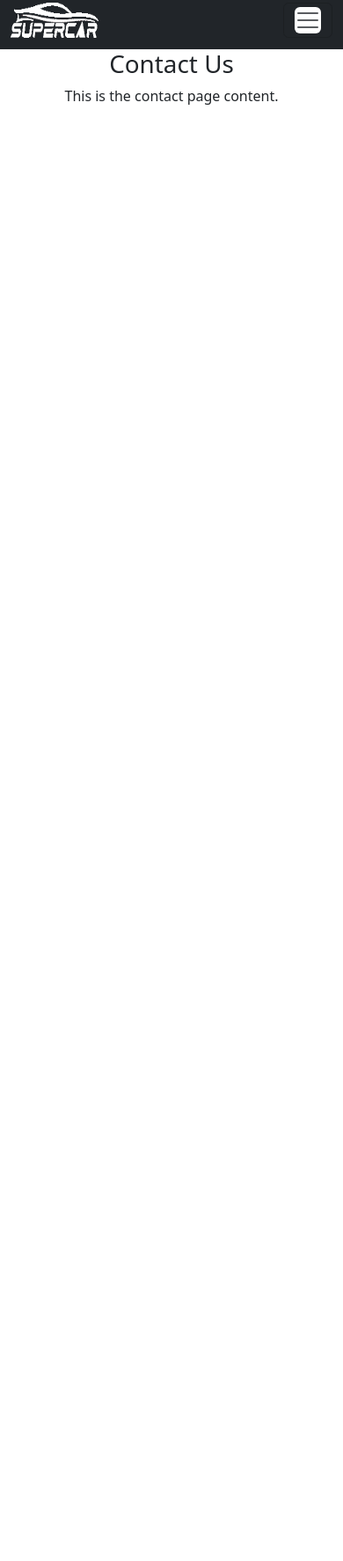
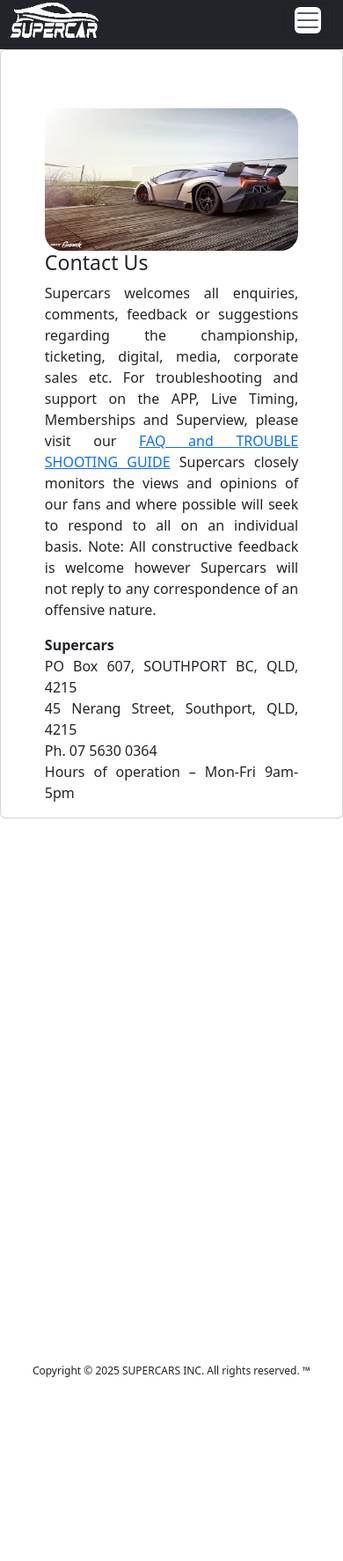
Before and after one commit to xrey77/laravel12_vue_postgre, a Laravel app: page /contact in a window 390 px wide. Shown: the whole page at 88% size. Before the commit the page ends 119 px from the top, so only its background shows below. Run offline with Laravel 12, Linux system fonts and the light colour scheme; style sheets or scripts are compiled from the project's sources; parts of the project's set-up code (start-up, migrations or seed data) failed here and were passed over; some libraries are stand-ins or nearby versions.

Commit message:
Laravel 12 Vue-Typescript and PosgreSql Proj

```diff
--- a/resources/js/Layouts/AppLayout.vue
+++ b/resources/js/Layouts/AppLayout.vue
@@ -1,7 +1,6 @@
 <script setup>
   import 'bootstrap/dist/css/bootstrap.min.css';
   import 'bootstrap/dist/js/bootstrap.bundle.min.js';
-  import { RouterView } from 'vue-router';
   import Header from '../components/Header.vue';
 </script>
 
--- a/resources/js/pages/About.vue
+++ b/resources/js/pages/About.vue
@@ -1,16 +1,75 @@
 <template>
   <main>
-  <div class="text-center">
-    <h1>About Us</h1>
-    <p>This is the about page content.  {{ctr}}</p>
-  </div>
+    <div class="card mt-2">
+      <div class="card-body">
+      <img class="about" src="/images/about.png" alt="" />
+      <div class="card-text">
+        <h3>About Us</h3>
+        Our supercar, also known as an exotic car, is a street-legal sports car with race track-like power, speed, and handling, plus a certain subjective cachet linked to pedigree and/or exclusivity. The term 'supercar' is frequently used for the extreme fringe of powerful, low-bodied mid-engine luxury sportscars. A low-profile car may have limited ground clearance, but a handling-favorable center of gravity and a smaller frontal area than a front engined car. These characteristics can reduce supercars' aerodynamic drag, enabling higher top speeds. Since the 2000s, the term hypercar has come into use for the highest-performance supercars.
+        <br/><br/>
+        <p>
+          Supercars often serve as the flagship model within a vehicle manufacturer's sports car range and typically feature various performance-related technology derived from motorsports. Some examples include the Ferrari 458 Italia, Lamborghini Aventador, and McLaren 720S.
+        </p>
+        <p>
+          Automotive journalism typically reserves the predicate 'hypercar' for low (two- to low 4-figure) production-number cars, built over and above the marque's typical product line-up and carrying 21st century sales prices often exceeding a million euros, dollars, or pounds. Examples include the Porsche Carrera GT, Ford GT, and Ferrari F40/F50/Enzo lineage. Only a few car makers, like Bugatti and Koenigsegg, exclusively make hypercars.
+        </p>
+      </div>
+    </div>
+    </div>
+    <div class="footer">
+    <Footer class="mt-10"/>
+    </div>
 </main>
 </template>
 
+<style lang="scss">
+.footer {
+  height: 20vh !important;
+}
+.mt-10 {
+  padding-top: 20% !important;
+}
+.about {
+  width: 90% !important;
+  height: 57vh !important;
+  margin-left: 5%;
+  object-fit: fill;
+  border-radius: 20px;
+}
+.card-text {
+  margin-left: 5%;
+  margin-right: 5%;
+  text-align: justify;
+
+}
+
+@media (max-width: 991.98px) {
+  .about {
+    margin-top: 50px;
+    width: 90% !important;
+    height: 60% !important;
+    object-fit: cover;
+    border-radius: 20px;
+  }
+  .footer {
+    height: 100vh !important;
+  }
+
+  .mt-10 {
+    padding-top: 73vh !important;
+  }
+
+ }
+</style>
+
 <script lang="ts">
 import { defineComponent} from 'vue';
+import Footer from '@/components/Footer.vue';
 
 export default defineComponent({
     name: 'About-Page',
+    components: {
+      Footer,
+    }
 });
 </script>
--- a/resources/js/pages/Contact.vue
+++ b/resources/js/pages/Contact.vue
@@ -1,16 +1,86 @@
 <template>
   <main>
-  <div class="text-center">
-    <h1>Contact Us</h1>
-    <p>This is the contact page content.{{contactCtr}}</p>
-  </div>
+    <div class="card">
+      <div class="card-body">
+        <div class="card-text">
+          <img class="contact" src="/images/3.jpeg" alt=""/>
+          <h3 class="card-text">Contact Us</h3>
+          <p class="card-text">
+            Supercars welcomes all enquiries, comments, feedback or suggestions regarding the championship, ticketing, digital, media, corporate sales etc.
+
+            For troubleshooting and support on the APP, Live Timing, Memberships and Superview, please visit our <a href="#">FAQ and TROUBLE SHOOTING GUIDE</a>
+
+            Supercars closely monitors the views and opinions of our fans and where possible will seek to respond to all on an individual basis.
+
+            Note: All constructive feedback is welcome however Supercars will not reply to any correspondence of an offensive nature.
+          </p>
+          <p class="card-text">
+            <strong>Supercars</strong>
+            <br/>
+            PO Box 607, SOUTHPORT BC, QLD, 4215
+            <br/>
+            45 Nerang Street, Southport, QLD, 4215
+            <br/>
+            Ph. 07 5630 0364
+            <br/>
+            Hours of operation – Mon-Fri 9am-5pm
+          </p>
+        </div>
+      </div>
+    </div>
+    <div class="footer">
+      <Footer class="mt-10"/>
+    </div>
 </main>
 </template>
 
+<style lang="scss">
+.footer {
+  height: 10vh !important;
+}
+.mt-10 {
+  padding-top: 10% !important;
+}
+.contact {
+  width: 90% !important;
+  height: 57vh !important;
+  margin-left: 5%;
+  object-fit: fill;
+  border-radius: 20px;
+}
+.card-text {
+  margin-left: 5%;
+  margin-right: 5%;
+  text-align: justify;
+
+}
+
+@media (max-width: 991.98px) {
+  .contact {
+    margin-top: 50px;
+    width: 90% !important;
+    height: 60% !important;
+    object-fit: cover;
+    border-radius: 20px;
+  }
+  .footer {
+    height: 100vh !important;
+  }
+
+  .mt-10 {
+    padding-top: 73vh !important;
+  }
+}
+</style>
+
 <script lang="ts">
   import { defineComponent } from 'vue';
+  import Footer from '@/components/Footer.vue';
 
 export default defineComponent({
     name: 'Contact-Page',
+    components: {
+      Footer,
+    }
 })
 </script>
--- a/resources/js/pages/Home.vue
+++ b/resources/js/pages/Home.vue
@@ -3,7 +3,7 @@
 </script>
 
 <template>
-  <div id="carouselExampleCaptions" class="carousel slide overflow-hidden">
+  <div id="carouselExampleCaptions" class="carousel slide overflow-hidden" data-bs-ride="true">
     <div class="carousel-indicators">
       <button type="button" data-bs-target="#carouselExampleCaptions" data-bs-slide-to="0" class="active" aria-current="true" aria-label="Slide 1"></button>
       <button type="button" data-bs-target="#carouselExampleCaptions" data-bs-slide-to="1" aria-label="Slide 2"></button>
@@ -38,7 +38,7 @@
       <span class="visually-hidden">Next</span>
     </button>
   </div>
-  <Footer/>
+  <Footer class="footer fixed-bottom"/>
 </template>
 
 <style lang="scss" scoped>
@@ -75,5 +75,12 @@
 .carousel::-webkit-scrollbar {
   display: none !important;
 }
-
+.footer {
+  margin-bottom: -45px;
+}
+@media (max-width: 991.98px) {
+  .footer {
+    margin-bottom: 10px;
+  }
+}
 </style>
```
Also changed, not shown: public/images/about.png (added), public/images/contact.png (added).
